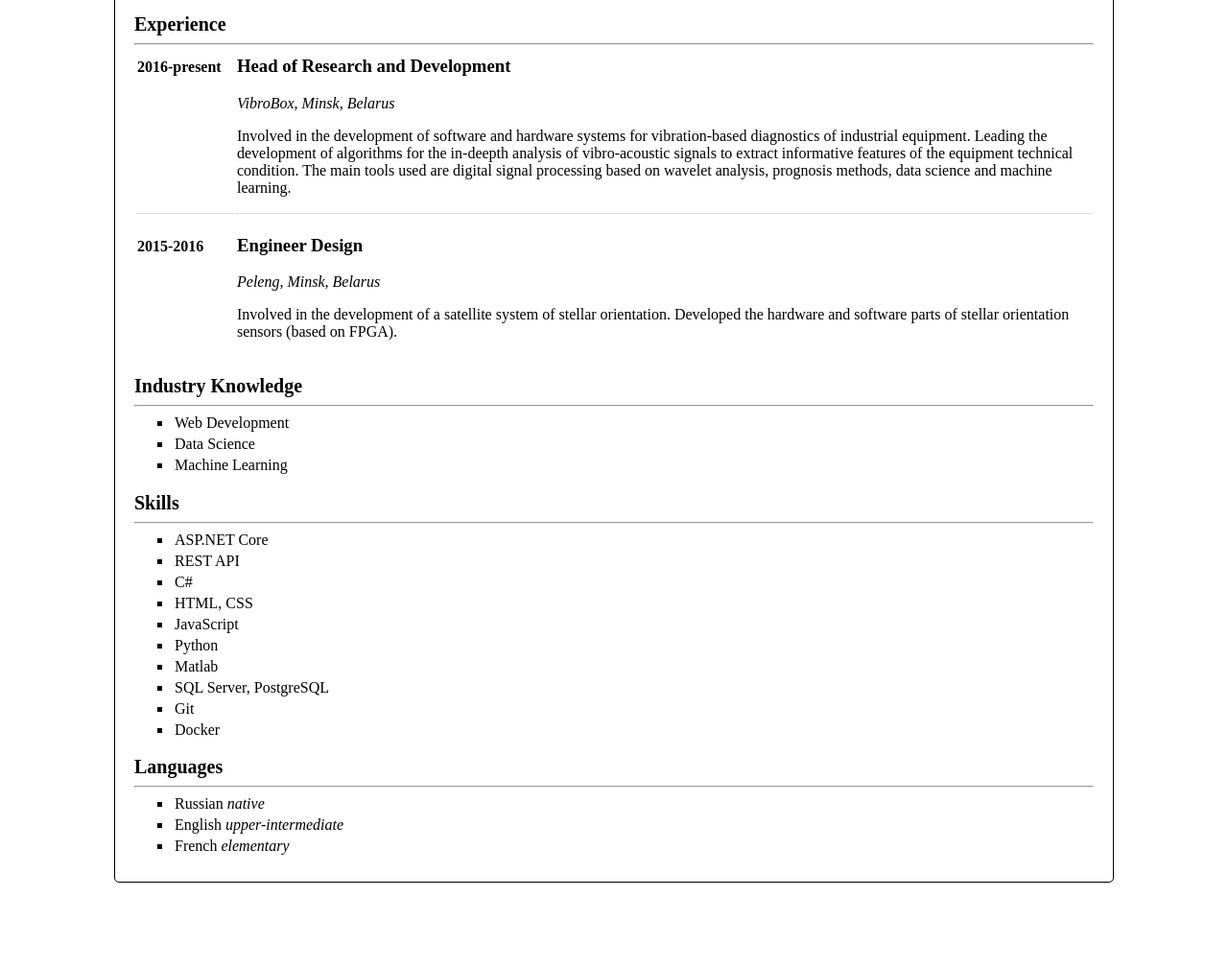
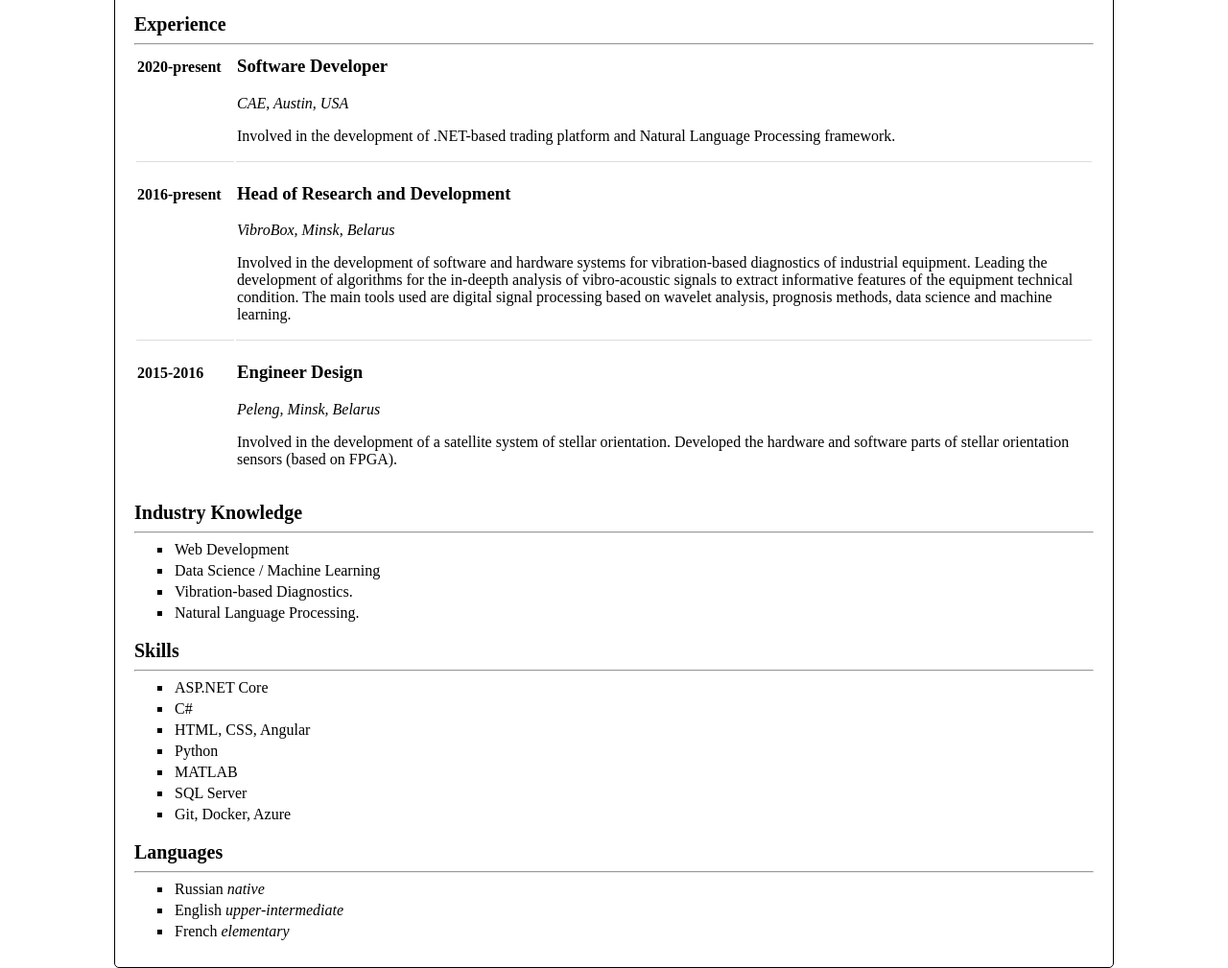
Before and after one commit to aslamovyura/aslamovyura.github.io, a plain HTML site: page cv.html in a window 1280 px wide. Shown: the part 602-1611 px from the top of the page at 96% size. Before the commit the page ends 1522 px from the top, so only its background shows below. Drawn offline with Linux system fonts and the light colour scheme.

Commit message:
Update Home page and CV.

```diff
--- a/cv.html
+++ b/cv.html
@@ -68,6 +68,14 @@
                     <hr>
                     <table>
                         <tr>
+                            <td class="left"><strong>2020-present</strong></td>
+                            <td>
+                                <h3>Software Developer</h3>
+                                <p><em>CAE, Austin, USA</em></p>
+                                <p>Involved in the development of .NET-based trading platform and Natural Language Processing framework.</p>
+                            </td>
+                        </tr>
+                        <tr>
                             <td class="left"><strong>2016-present</strong></td>
                             <td>
                                 <h3>Head of Research and Development</h3>
@@ -92,8 +100,9 @@
                     <hr>
                     <ul class="industry-list">
                         <li>Web Development</li>
-                        <li>Data Science</li>
-                        <li>Machine Learning</li>
+                        <li>Data Science / Machine Learning</li>
+                        <li>Vibration-based Diagnostics.</li>
+                        <li>Natural Language Processing.</li>
                     </ul>
                 </section>
                 <section id="skills">
@@ -101,15 +110,12 @@
                     <hr>
                     <ul class="skills-list">
                         <li>ASP.NET Core</li>
-                        <li>REST API</li>
                         <li>C#</li>
-                        <li>HTML, CSS</li>
-                        <li>JavaScript</li>
+                        <li>HTML, CSS, Angular</li>
                         <li>Python</li>
-                        <li>Matlab</li>
-                        <li>SQL Server, PostgreSQL</li>
-                        <li>Git</li>
-                        <li>Docker</li>
+                        <li>MATLAB</li>
+                        <li>SQL Server</li>
+                        <li>Git, Docker, Azure</li>
                     </ul>
                 </section>
                 <section id="languages">
--- a/styles.css
+++ b/styles.css
@@ -156,3 +156,7 @@ td {
 hr {
     margin-bottom: -10px;
 }
+
+.about-text {
+    text-align: center;
+}
```
Also changed, not shown: index.html (+2 -2 lines), 1 other file.
